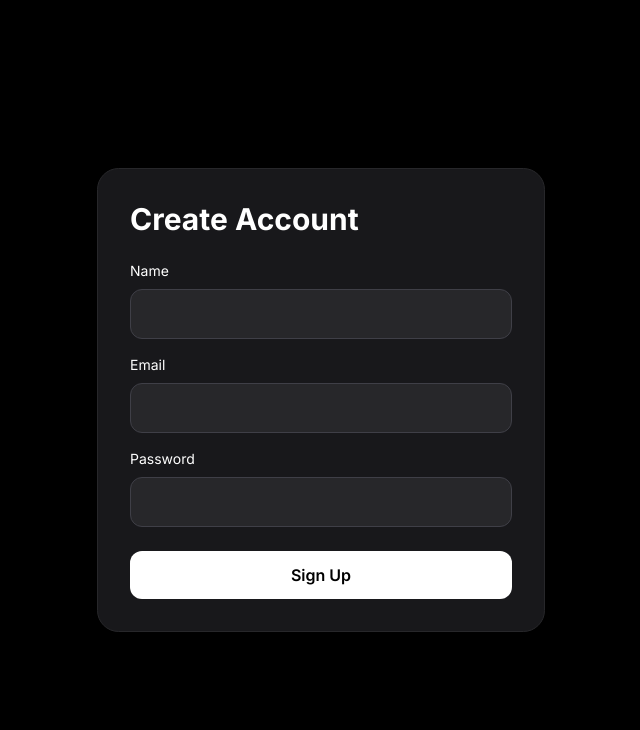
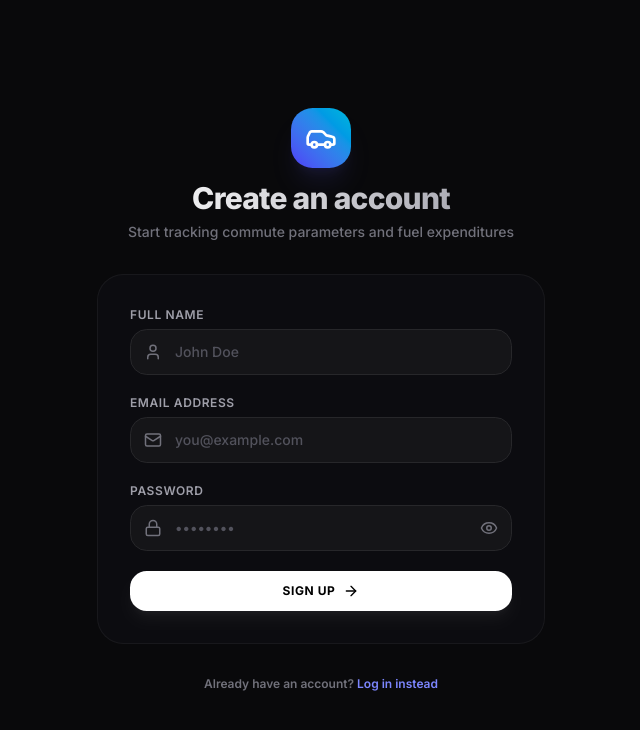
Before and after one commit to binukhewage/commuteIQ, a Next.js app: page /signup in a window 1280 px wide. Shown: the top 730 px of the page, without its empty margins (319-959 px from the left). Built offline with nearby package versions, Linux system fonts and the light colour scheme; no server answers.

Commit message:
updated UI

```diff
--- a/src/app/login/page.jsx
+++ b/src/app/login/page.jsx
@@ -1,8 +1,10 @@
 "use client";
 
-import { useState } from "react";
+import { useState, useEffect } from "react";
 import { supabase } from "@/lib/supabase";
 import { useRouter } from "next/navigation";
+import Link from "next/link";
+import { Car, Mail, Lock, ArrowRight, Eye, EyeOff } from "lucide-react";
 
 export default function LoginPage() {
   const router = useRouter();
@@ -10,12 +12,26 @@ export default function LoginPage() {
   const [email, setEmail] = useState("");
   const [password, setPassword] = useState("");
   const [loading, setLoading] = useState(false);
+  const [showPassword, setShowPassword] = useState(false);
+
+  useEffect(() => {
+    checkSession();
+  }, []);
+
+  const checkSession = async () => {
+    const {
+      data: { session },
+    } = await supabase.auth.getSession();
+    if (session) {
+      router.push("/dashboard");
+    }
+  };
 
   const handleLogin = async (e) => {
     e.preventDefault();
+    if (loading) return;
 
     setLoading(true);
-
     const { error } = await supabase.auth.signInWithPassword({
       email,
       password,
@@ -32,51 +48,107 @@ export default function LoginPage() {
   };
 
   return (
-    <main className="min-h-screen flex items-center justify-center bg-black text-white px-4">
+    <main className="min-h-screen flex items-center justify-center bg-zinc-950 text-white px-4 py-8 relative overflow-hidden">
+      {/* Decorative Blur Backgrounds for Phone/Desktop */}
+      <div className="absolute top-0 left-1/4 size-80 rounded-full bg-indigo-500/5 blur-3xl -z-10 pointer-events-none" />
+      <div className="absolute bottom-0 right-1/4 size-80 rounded-full bg-cyan-500/5 blur-3xl -z-10 pointer-events-none" />
+
+      <div className="w-full max-w-md space-y-8 animate-scale-in">
+        {/* LOGO & TITLE */}
+        <div className="flex flex-col items-center text-center space-y-3">
+          <div className="p-3.5 rounded-2xl bg-gradient-to-tr from-indigo-600 to-cyan-500 text-white shadow-xl shadow-indigo-500/10">
+            <Car className="size-8" />
+          </div>
+          <div>
+            <h1 className="text-3xl font-extrabold tracking-tight bg-clip-text text-transparent bg-gradient-to-r from-white to-zinc-400">
+              Welcome back
+            </h1>
+            <p className="text-zinc-500 text-sm mt-1.5 font-medium">
+              Log in to your CommuteIQ fuel tracking account
+            </p>
+          </div>
+        </div>
+
+        {/* GLASS PANEL FORM */}
         <form
           onSubmit={handleLogin}
-        className="w-full max-w-md bg-zinc-900 p-8 rounded-2xl border border-zinc-800"
+          className="glass-panel border-zinc-900 rounded-3xl p-6 md:p-8 space-y-5"
         >
-        <h1 className="text-3xl font-bold mb-6">
-          Login
-        </h1>
-
-        <div className="mb-4">
-          <label className="block mb-2 text-sm">
-            Email
+          {/* EMAIL */}
+          <div className="space-y-1.5">
+            <label className="block text-zinc-400 text-xs font-semibold uppercase tracking-wider">
+              Email Address
             </label>
-
+            <div className="relative">
+              <span className="absolute left-3.5 top-1/2 -translate-y-1/2 text-zinc-500">
+                <Mail className="size-4.5" />
+              </span>
               <input
                 type="email"
                 required
+                placeholder="you@example.com"
                 value={email}
                 onChange={(e) => setEmail(e.target.value)}
-            className="w-full p-3 rounded-lg bg-zinc-800 border border-zinc-700 outline-none"
+                className="w-full p-3 pl-11 rounded-xl bg-zinc-900/80 border border-zinc-800 focus:outline-none focus:border-indigo-500 text-sm font-medium placeholder-zinc-600 transition-colors"
               />
             </div>
+          </div>
 
-        <div className="mb-6">
-          <label className="block mb-2 text-sm">
+          {/* PASSWORD */}
+          <div className="space-y-1.5">
+            <div className="flex justify-between items-center">
+              <label className="block text-zinc-400 text-xs font-semibold uppercase tracking-wider">
                 Password
               </label>
-
+            </div>
+            <div className="relative">
+              <span className="absolute left-3.5 top-1/2 -translate-y-1/2 text-zinc-500">
+                <Lock className="size-4.5" />
+              </span>
               <input
-            type="password"
+                type={showPassword ? "text" : "password"}
                 required
+                placeholder="••••••••"
                 value={password}
                 onChange={(e) => setPassword(e.target.value)}
-            className="w-full p-3 rounded-lg bg-zinc-800 border border-zinc-700 outline-none"
+                className="w-full p-3 pl-11 pr-11 rounded-xl bg-zinc-900/80 border border-zinc-800 focus:outline-none focus:border-indigo-500 text-sm font-medium placeholder-zinc-600 transition-colors"
               />
+              <button
+                type="button"
+                onClick={() => setShowPassword(!showPassword)}
+                className="absolute right-3.5 top-1/2 -translate-y-1/2 text-zinc-500 hover:text-zinc-300 transition-colors"
+              >
+                {showPassword ? (
+                  <EyeOff className="size-4.5" />
+                ) : (
+                  <Eye className="size-4.5" />
+                )}
+              </button>
+            </div>
           </div>
 
+          {/* LOGIN BUTTON */}
           <button
             type="submit"
             disabled={loading}
-          className="w-full bg-white text-black py-3 rounded-lg font-semibold"
+            className="w-full bg-white hover:bg-zinc-200 text-black py-3 px-4 rounded-xl font-bold text-xs tracking-wider uppercase transition-all duration-300 flex items-center justify-center gap-2 hover:scale-[1.01] active:scale-[0.99] disabled:opacity-50 shadow-lg shadow-white/5"
           >
-          {loading ? "Logging in..." : "Login"}
+            <span>{loading ? "Logging in..." : "Log In"}</span>
+            {!loading && <ArrowRight className="size-4" />}
           </button>
         </form>
+
+        {/* BOTTOM REDIRECT LINK */}
+        <p className="text-center text-zinc-500 text-xs font-semibold">
+          Don't have an account?{" "}
+          <Link
+            href="/signup"
+            className="text-indigo-400 hover:text-indigo-300 transition-colors"
+          >
+            Create an account
+          </Link>
+        </p>
+      </div>
     </main>
   );
 }
--- a/src/app/signup/page.jsx
+++ b/src/app/signup/page.jsx
@@ -1,23 +1,40 @@
 "use client";
 
-import { useState } from "react";
+import { useState, useEffect } from "react";
 import { supabase } from "@/lib/supabase";
 import { useRouter } from "next/navigation";
+import Link from "next/link";
+import { Car, User, Mail, Lock, ArrowRight, Eye, EyeOff } from "lucide-react";
 
 export default function SignupPage() {
   const router = useRouter();
 
+  const [name, setName] = useState("");
   const [email, setEmail] = useState("");
   const [password, setPassword] = useState("");
   const [loading, setLoading] = useState(false);
-  const [name, setName] = useState("");
+  const [showPassword, setShowPassword] = useState(false);
+
+  useEffect(() => {
+    checkSession();
+  }, []);
+
+  const checkSession = async () => {
+    const {
+      data: { session },
+    } = await supabase.auth.getSession();
+    if (session) {
+      router.push("/dashboard");
+    }
+  };
 
   const handleSignup = async (e) => {
     e.preventDefault();
+    if (loading) return;
 
     setLoading(true);
 
-    const { error } = await supabase.auth.signUp({
+    const { error, data } = await supabase.auth.signUp({
       email,
       password,
       options: {
@@ -39,64 +56,125 @@ export default function SignupPage() {
   };
 
   return (
-    <main className="min-h-screen flex items-center justify-center bg-black text-white px-4">
+    <main className="min-h-screen flex items-center justify-center bg-zinc-950 text-white px-4 py-8 relative overflow-hidden">
+      {/* Decorative Blur Backgrounds */}
+      <div className="absolute top-0 right-1/4 size-80 rounded-full bg-indigo-500/5 blur-3xl -z-10 pointer-events-none" />
+      <div className="absolute bottom-0 left-1/4 size-80 rounded-full bg-cyan-500/5 blur-3xl -z-10 pointer-events-none" />
+
+      <div className="w-full max-w-md space-y-8 animate-scale-in">
+        {/* LOGO & TITLE */}
+        <div className="flex flex-col items-center text-center space-y-3">
+          <div className="p-3.5 rounded-2xl bg-gradient-to-tr from-indigo-600 to-cyan-500 text-white shadow-xl shadow-indigo-500/10">
+            <Car className="size-8" />
+          </div>
+          <div>
+            <h1 className="text-3xl font-extrabold tracking-tight bg-clip-text text-transparent bg-gradient-to-r from-white to-zinc-400">
+              Create an account
+            </h1>
+            <p className="text-zinc-500 text-sm mt-1.5 font-medium">
+              Start tracking commute parameters and fuel expenditures
+            </p>
+          </div>
+        </div>
+
+        {/* GLASS PANEL FORM */}
         <form
           onSubmit={handleSignup}
-        className="w-full max-w-md bg-zinc-900 p-8 rounded-2xl border border-zinc-800"
+          className="glass-panel border-zinc-900 rounded-3xl p-6 md:p-8 space-y-5"
         >
-        <h1 className="text-3xl font-bold mb-6">
-          Create Account
-        </h1>
-
-<div className="mb-4">
-  <label className="block mb-2 text-sm">
-    Name
+          {/* NAME */}
+          <div className="space-y-1.5">
+            <label className="block text-zinc-400 text-xs font-semibold uppercase tracking-wider">
+              Full Name
             </label>
-
+            <div className="relative">
+              <span className="absolute left-3.5 top-1/2 -translate-y-1/2 text-zinc-500">
+                <User className="size-4.5" />
+              </span>
               <input
                 type="text"
                 required
+                placeholder="John Doe"
                 value={name}
                 onChange={(e) => setName(e.target.value)}
-    className="w-full p-3 rounded-lg bg-zinc-800 border border-zinc-700 outline-none"
+                className="w-full p-3 pl-11 rounded-xl bg-zinc-900/80 border border-zinc-800 focus:outline-none focus:border-indigo-500 text-sm font-medium placeholder-zinc-600 transition-colors"
               />
             </div>
-        <div className="mb-4">
-          <label className="block mb-2 text-sm">
-            Email
+          </div>
+
+          {/* EMAIL */}
+          <div className="space-y-1.5">
+            <label className="block text-zinc-400 text-xs font-semibold uppercase tracking-wider">
+              Email Address
             </label>
-
+            <div className="relative">
+              <span className="absolute left-3.5 top-1/2 -translate-y-1/2 text-zinc-500">
+                <Mail className="size-4.5" />
+              </span>
               <input
                 type="email"
                 required
+                placeholder="you@example.com"
                 value={email}
                 onChange={(e) => setEmail(e.target.value)}
-            className="w-full p-3 rounded-lg bg-zinc-800 border border-zinc-700 outline-none"
+                className="w-full p-3 pl-11 rounded-xl bg-zinc-900/80 border border-zinc-800 focus:outline-none focus:border-indigo-500 text-sm font-medium placeholder-zinc-600 transition-colors"
               />
             </div>
+          </div>
 
-        <div className="mb-6">
-          <label className="block mb-2 text-sm">
+          {/* PASSWORD */}
+          <div className="space-y-1.5">
+            <label className="block text-zinc-400 text-xs font-semibold uppercase tracking-wider">
               Password
             </label>
-
+            <div className="relative">
+              <span className="absolute left-3.5 top-1/2 -translate-y-1/2 text-zinc-500">
+                <Lock className="size-4.5" />
+              </span>
               <input
-            type="password"
+                type={showPassword ? "text" : "password"}
                 required
+                placeholder="••••••••"
                 value={password}
                 onChange={(e) => setPassword(e.target.value)}
-            className="w-full p-3 rounded-lg bg-zinc-800 border border-zinc-700 outline-none"
+                className="w-full p-3 pl-11 pr-11 rounded-xl bg-zinc-900/80 border border-zinc-800 focus:outline-none focus:border-indigo-500 text-sm font-medium placeholder-zinc-600 transition-colors"
               />
+              <button
+                type="button"
+                onClick={() => setShowPassword(!showPassword)}
+                className="absolute right-3.5 top-1/2 -translate-y-1/2 text-zinc-500 hover:text-zinc-300 transition-colors"
+              >
+                {showPassword ? (
+                  <EyeOff className="size-4.5" />
+                ) : (
+                  <Eye className="size-4.5" />
+                )}
+              </button>
+            </div>
           </div>
 
+          {/* SIGN UP BUTTON */}
           <button
             type="submit"
             disabled={loading}
-          className="w-full bg-white text-black py-3 rounded-lg font-semibold"
+            className="w-full bg-white hover:bg-zinc-200 text-black py-3 px-4 rounded-xl font-bold text-xs tracking-wider uppercase transition-all duration-300 flex items-center justify-center gap-2 hover:scale-[1.01] active:scale-[0.99] disabled:opacity-50 shadow-lg shadow-white/5"
           >
-          {loading ? "Creating..." : "Sign Up"}
+            <span>{loading ? "Creating..." : "Sign Up"}</span>
+            {!loading && <ArrowRight className="size-4" />}
           </button>
         </form>
+
+        {/* BOTTOM REDIRECT LINK */}
+        <p className="text-center text-zinc-500 text-xs font-semibold">
+          Already have an account?{" "}
+          <Link
+            href="/login"
+            className="text-indigo-400 hover:text-indigo-300 transition-colors"
+          >
+            Log in instead
+          </Link>
+        </p>
+      </div>
     </main>
   );
 }
--- a/src/app/trips/page.jsx
+++ b/src/app/trips/page.jsx
@@ -237,7 +237,7 @@ export default function TripsPage() {
 
                 <div>
                   <label className="block text-zinc-400 text-xs font-semibold mb-1.5 uppercase tracking-wider">
-                    Route Type
+                    Route
                   </label>
                   <select
                     value={routeType}
```
Also changed, not shown: src/app/page.jsx (+23 -11 lines), 2 other files (tests, documents, lock files or other folders). Lines whose indentation alone changed are shown as unchanged.
